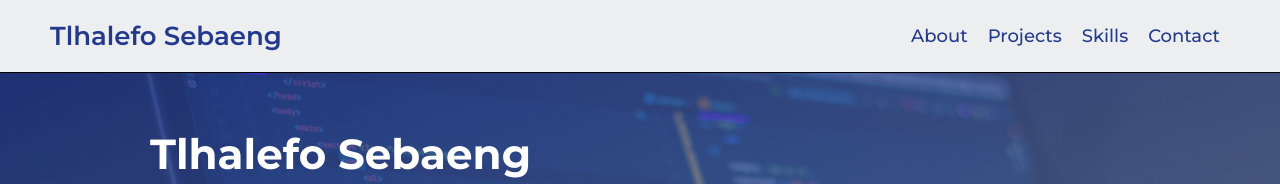
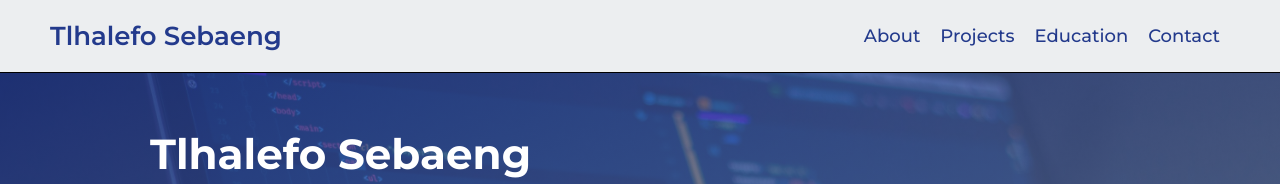
Before and after one commit to tlhalesebaeng/my-portfolio, a React (Vite) app: page / in a window 1280 px wide. Shown: the top 184 px of the page. Built offline with nearby package versions, Linux system fonts and the light colour scheme.

Commit message:
change skills nav item to education

```diff
--- a/src/components/navigation/Navigation.jsx
+++ b/src/components/navigation/Navigation.jsx
@@ -7,7 +7,7 @@ const Navigation = () => {
             <ul>
                 <li>About</li>
                 <li>Projects</li>
-                <li>Skills</li>
+                <li>Education</li>
                 <li>Contact</li>
             </ul>
         </nav>
```
